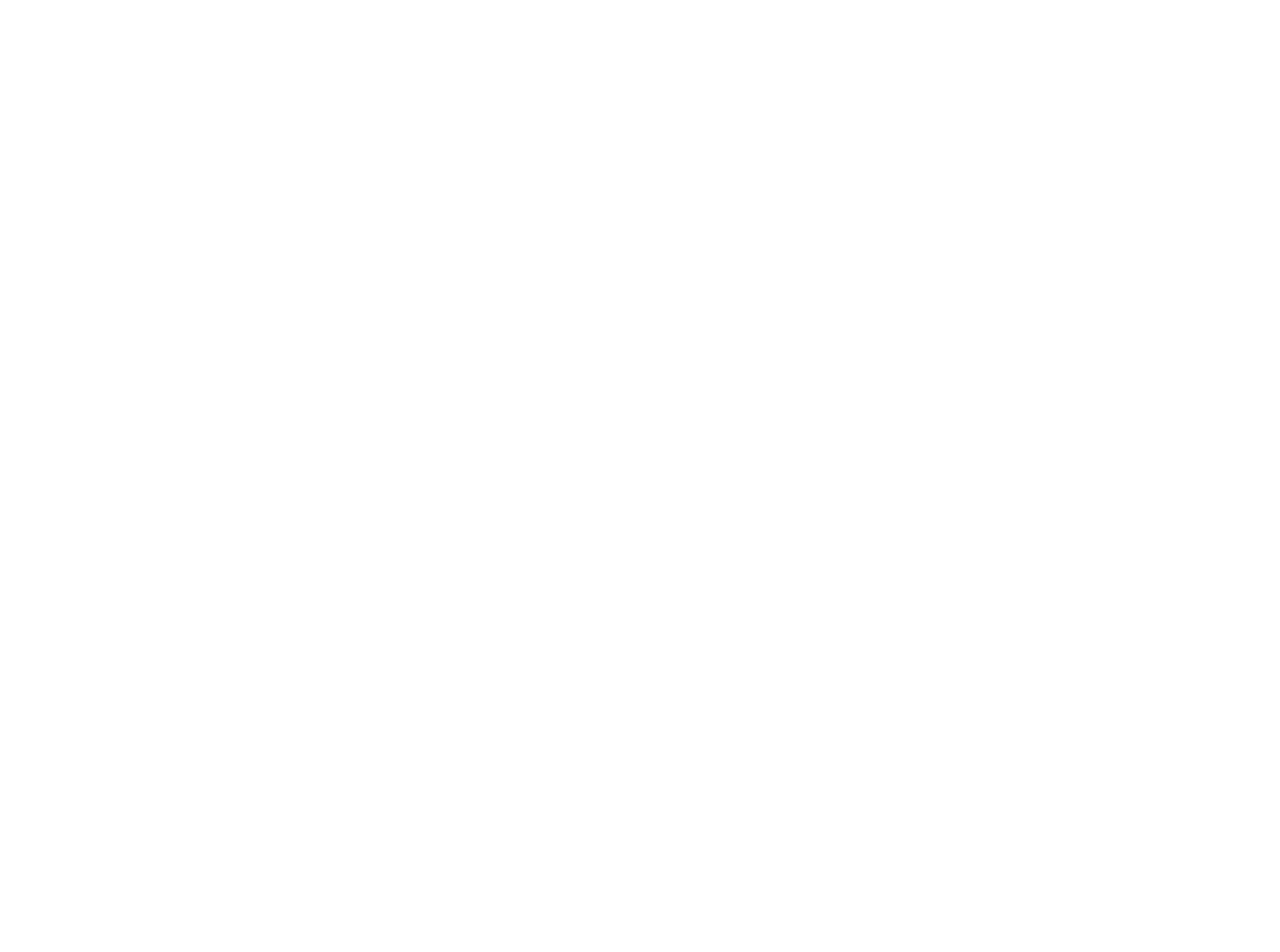
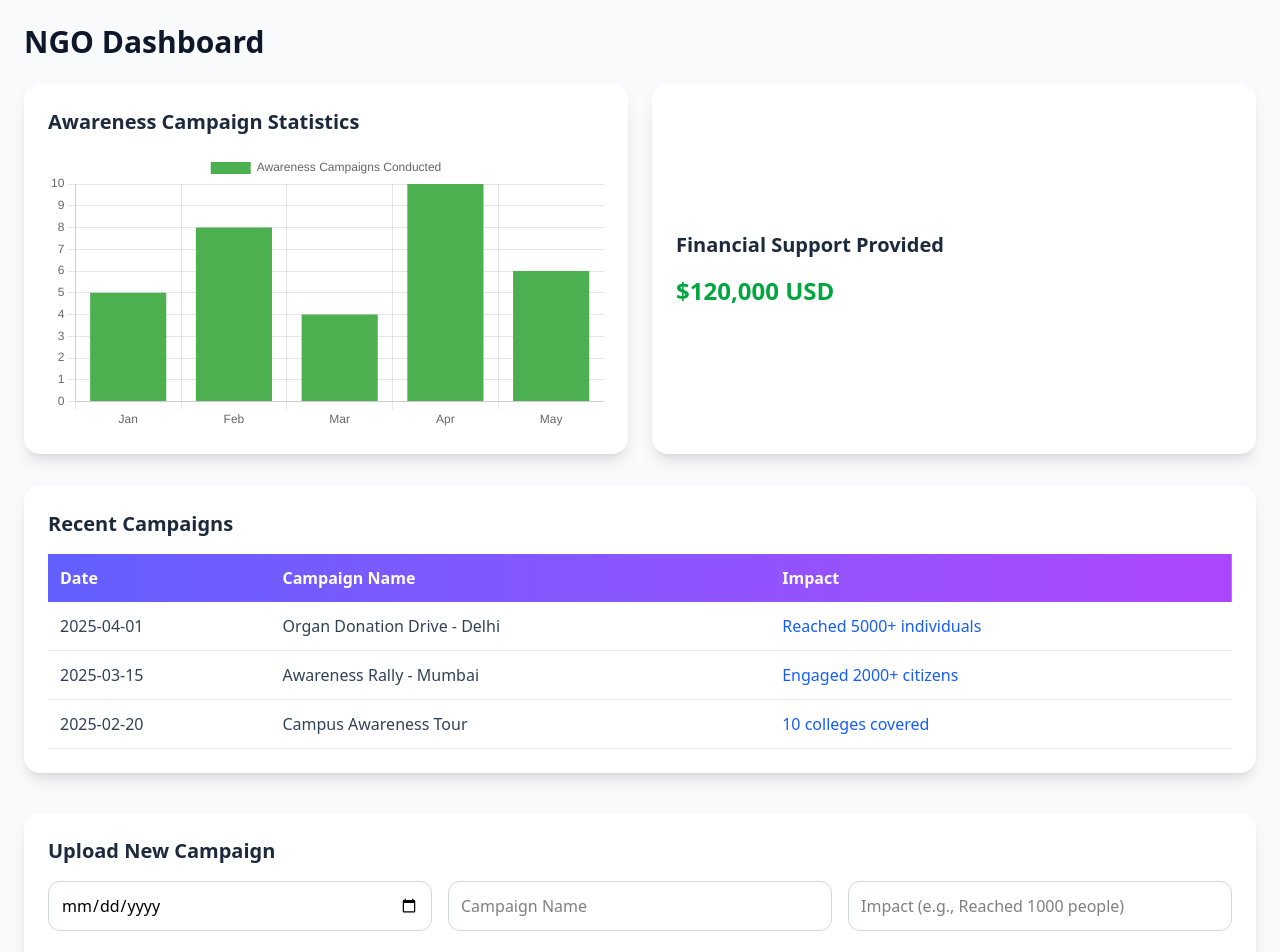
Before and after one commit to Skc2004/Organ_Care, a React (Vite) app in the folder client/: page /NGODashboard in a window 1280 px wide. Before the commit this address had no page. Shown: the top 952 px of the page. Before the commit the page ends 800 px from the top, so only its background shows below. Built offline with nearby package versions, Linux system fonts and the light colour scheme.

Commit message:
NGO Dashboard

```diff
--- a/client/src/App.jsx
+++ b/client/src/App.jsx
@@ -10,6 +10,7 @@
 import FAQ from './pages/FAQ';
 import GovernmentDashboard from './pages/GovernmentDashboard';
 import HospitalDashboard from './pages/HospitalDashboard';
+import NGODashboard from './pages/NGODashboard';
 
 const App =() => {
   return (
@@ -26,6 +27,7 @@
           <Route path="/FAQ" element={<FAQ />} />
           <Route path="/GovernmentDashboard" element={<GovernmentDashboard />} />
           <Route path="/HospitalDashboard" element={<HospitalDashboard />} />
+          <Route path="/NGODashboard" element={<NGODashboard />} />
         </Routes>
       </Router>
     </div>
--- a/client/src/pages/NGODashboard.jsx
+++ b/client/src/pages/NGODashboard.jsx
@@ -1,82 +1,230 @@
-// src/pages/ngo/Dashboard.jsx
-import React, { useEffect, useState } from "react";
+// // src/pages/ngo/Dashboard.jsx
+// import React, { useEffect, useState } from "react";
+// import { Bar } from "react-chartjs-2";
+// import "chart.js/auto";
+// import axios from "axios";
+
+// const NGODashboard = () => {
+//   const [awarenessData, setAwarenessData] = useState({
+//     labels: [],
+//     datasets: [
+//       {
+//         label: "Awareness Campaigns Conducted",
+//         data: [],
+//         backgroundColor: "#4CAF50",
+//       },
+//     ],
+//   });
+//   const [financialSupport, setFinancialSupport] = useState(0);
+//   const [campaigns, setCampaigns] = useState([]);
+
+//   useEffect(() => {
+//     const fetchData = async () => {
+//       try {
+//         const response = await axios.get("/api/ngo/dashboard", {
+//           headers: { Authorization: `Bearer ${localStorage.getItem("token")}` },
+//         });
+//         const data = response.data;
+//         setAwarenessData({
+//           labels: data.months,
+//           datasets: [
+//             {
+//               label: "Awareness Campaigns Conducted",
+//               data: data.campaigns,
+//               backgroundColor: "#4CAF50",
+//             },
+//           ],
+//         });
+//         setFinancialSupport(data.financialSupport);
+//         setCampaigns(data.campaignList);
+//       } catch (error) {
+//         console.error("Error fetching NGO data", error);
+//       }
+//     };
+//     fetchData();
+//   }, []);
+
+//   return (
+//     <div className="p-6">
+//       <h2 className="text-2xl font-bold mb-4">NGO Dashboard</h2>
+//       <div className="grid grid-cols-1 md:grid-cols-2 gap-6">
+//         <div className="bg-white p-4 shadow-md rounded-lg">
+//           <h3 className="text-lg font-semibold">Awareness Campaign Statistics</h3>
+//           <Bar data={awarenessData} />
+//         </div>
+//         <div className="bg-white p-4 shadow-md rounded-lg">
+//           <h3 className="text-lg font-semibold">Financial Support Provided</h3>
+//           <p className="mt-2 text-green-600">Total Support: ${financialSupport}</p>
+//         </div>
+//       </div>
+//       <div className="bg-white p-4 shadow-md rounded-lg mt-6">
+//         <h3 className="text-lg font-semibold">Recent Campaigns</h3>
+//         <table className="w-full mt-4 border-collapse border border-gray-300">
+//           <thead>
+//             <tr className="bg-gray-200">
+//               <th className="border p-2">Date</th>
+//               <th className="border p-2">Campaign Name</th>
+//               <th className="border p-2">Impact</th>
+//             </tr>
+//           </thead>
+//           <tbody>
+//             {campaigns.map((campaign, index) => (
+//               <tr key={index}>
+//                 <td className="border p-2">{campaign.date}</td>
+//                 <td className="border p-2">{campaign.name}</td>
+//                 <td className="border p-2 text-blue-600">{campaign.impact}</td>
+//               </tr>
+//             ))}
+//           </tbody>
+//         </table>
+//       </div>
+//     </div>
+//   );
+// };
+
+// export default NGODashboard;
+
+import React, { useState } from "react";
 import { Bar } from "react-chartjs-2";
 import "chart.js/auto";
-import axios from "axios";
 
 const NGODashboard = () => {
-  const [awarenessData, setAwarenessData] = useState({
-    labels: [],
+  const [awarenessData] = useState({
+    labels: ["Jan", "Feb", "Mar", "Apr", "May"],
     datasets: [
       {
         label: "Awareness Campaigns Conducted",
-        data: [],
+        data: [5, 8, 4, 10, 6],
         backgroundColor: "#4CAF50",
       },
     ],
   });
-  const [financialSupport, setFinancialSupport] = useState(0);
-  const [campaigns, setCampaigns] = useState([]);
 
-  useEffect(() => {
-    const fetchData = async () => {
-      try {
-        const response = await axios.get("/api/ngo/dashboard", {
-          headers: { Authorization: `Bearer ${localStorage.getItem("token")}` },
-        });
-        const data = response.data;
-        setAwarenessData({
-          labels: data.months,
-          datasets: [
-            {
-              label: "Awareness Campaigns Conducted",
-              data: data.campaigns,
-              backgroundColor: "#4CAF50",
-            },
-          ],
-        });
-        setFinancialSupport(data.financialSupport);
-        setCampaigns(data.campaignList);
-      } catch (error) {
-        console.error("Error fetching NGO data", error);
-      }
-    };
-    fetchData();
-  }, []);
+  const [financialSupport] = useState(120000); // in USD
+
+  const [campaigns, setCampaigns] = useState([
+    {
+      date: "2025-04-01",
+      name: "Organ Donation Drive - Delhi",
+      impact: "Reached 5000+ individuals",
+    },
+    {
+      date: "2025-03-15",
+      name: "Awareness Rally - Mumbai",
+      impact: "Engaged 2000+ citizens",
+    },
+    {
+      date: "2025-02-20",
+      name: "Campus Awareness Tour",
+      impact: "10 colleges covered",
+    },
+  ]);
+
+  const [newCampaign, setNewCampaign] = useState({ date: "", name: "", impact: "" });
+
+  const handleInputChange = (e) => {
+    setNewCampaign({ ...newCampaign, [e.target.name]: e.target.value });
+  };
+
+  const handleAddCampaign = (e) => {
+    e.preventDefault();
+    if (!newCampaign.date || !newCampaign.name || !newCampaign.impact) return;
+    setCampaigns([...campaigns, newCampaign]);
+    setNewCampaign({ date: "", name: "", impact: "" });
+  };
 
   return (
-    <div className="p-6">
-      <h2 className="text-2xl font-bold mb-4">NGO Dashboard</h2>
+    <div className="min-h-screen p-6 bg-gray-50">
+      <h2 className="text-3xl font-bold mb-6 text-slate-900">NGO Dashboard</h2>
+
+      {/* Stats */}
       <div className="grid grid-cols-1 md:grid-cols-2 gap-6">
-        <div className="bg-white p-4 shadow-md rounded-lg">
-          <h3 className="text-lg font-semibold">Awareness Campaign Statistics</h3>
-          <Bar data={awarenessData} />
+        <div className="bg-white p-6 rounded-2xl shadow-lg hover:shadow-xl transition-all duration-300">
+          <h3 className="text-xl font-semibold mb-4 text-slate-800">Awareness Campaign Statistics</h3>
+          <Bar
+            data={awarenessData}
+            options={{
+              responsive: true,
+              plugins: {
+                legend: { position: "top" },
+              },
+            }}
+          />
         </div>
-        <div className="bg-white p-4 shadow-md rounded-lg">
-          <h3 className="text-lg font-semibold">Financial Support Provided</h3>
-          <p className="mt-2 text-green-600">Total Support: ${financialSupport}</p>
+
+        <div className="bg-white p-6 rounded-2xl shadow-lg hover:shadow-xl transition-all duration-300 flex flex-col justify-center">
+          <h3 className="text-xl font-semibold text-slate-800">Financial Support Provided</h3>
+          <p className="mt-4 text-2xl font-bold text-green-600">
+            ${financialSupport.toLocaleString()} USD
+          </p>
         </div>
       </div>
-      <div className="bg-white p-4 shadow-md rounded-lg mt-6">
-        <h3 className="text-lg font-semibold">Recent Campaigns</h3>
-        <table className="w-full mt-4 border-collapse border border-gray-300">
+
+      {/* Recent Campaigns */}
+      <div className="mt-8 bg-white p-6 rounded-2xl shadow-lg hover:shadow-xl transition-all duration-300">
+        <h3 className="text-xl font-semibold mb-4 text-slate-800">Recent Campaigns</h3>
+        <table className="w-full border-collapse">
           <thead>
-            <tr className="bg-gray-200">
-              <th className="border p-2">Date</th>
-              <th className="border p-2">Campaign Name</th>
-              <th className="border p-2">Impact</th>
+            <tr className="bg-gradient-to-r from-indigo-500 to-purple-500 text-white">
+              <th className="p-3 text-left">Date</th>
+              <th className="p-3 text-left">Campaign Name</th>
+              <th className="p-3 text-left">Impact</th>
             </tr>
           </thead>
           <tbody>
             {campaigns.map((campaign, index) => (
-              <tr key={index}>
-                <td className="border p-2">{campaign.date}</td>
-                <td className="border p-2">{campaign.name}</td>
-                <td className="border p-2 text-blue-600">{campaign.impact}</td>
+              <tr
+                key={index}
+                className="border-b border-gray-200 hover:bg-gray-50 transition-colors"
+              >
+                <td className="p-3 text-slate-700">{campaign.date}</td>
+                <td className="p-3 text-slate-700">{campaign.name}</td>
+                <td className="p-3 text-blue-600">{campaign.impact}</td>
               </tr>
             ))}
           </tbody>
         </table>
+      </div>
+
+      {/* Upload New Campaign */}
+      <div className="mt-10 bg-white p-6 rounded-2xl shadow-lg hover:shadow-xl transition-all duration-300">
+        <h3 className="text-xl font-semibold mb-4 text-slate-800">Upload New Campaign</h3>
+        <form onSubmit={handleAddCampaign} className="space-y-4">
+          <div className="grid grid-cols-1 md:grid-cols-3 gap-4">
+            <input
+              type="date"
+              name="date"
+              value={newCampaign.date}
+              onChange={handleInputChange}
+              className="p-3 rounded-xl border border-gray-300 focus:outline-none focus:ring-2 focus:ring-indigo-400"
+              required
+            />
+            <input
+              type="text"
+              name="name"
+              placeholder="Campaign Name"
+              value={newCampaign.name}
+              onChange={handleInputChange}
+              className="p-3 rounded-xl border border-gray-300 focus:outline-none focus:ring-2 focus:ring-indigo-400"
+              required
+            />
+            <input
+              type="text"
+              name="impact"
+              placeholder="Impact (e.g., Reached 1000 people)"
+              value={newCampaign.impact}
+              onChange={handleInputChange}
+              className="p-3 rounded-xl border border-gray-300 focus:outline-none focus:ring-2 focus:ring-indigo-400"
+              required
+            />
+          </div>
+          <button
+            type="submit"
+            className="mt-4 bg-gradient-to-r from-green-500 to-emerald-500 text-white px-6 py-3 rounded-xl font-semibold hover:scale-105 transition-transform"
+          >
+            Add Campaign
+          </button>
+        </form>
       </div>
     </div>
   );
```
